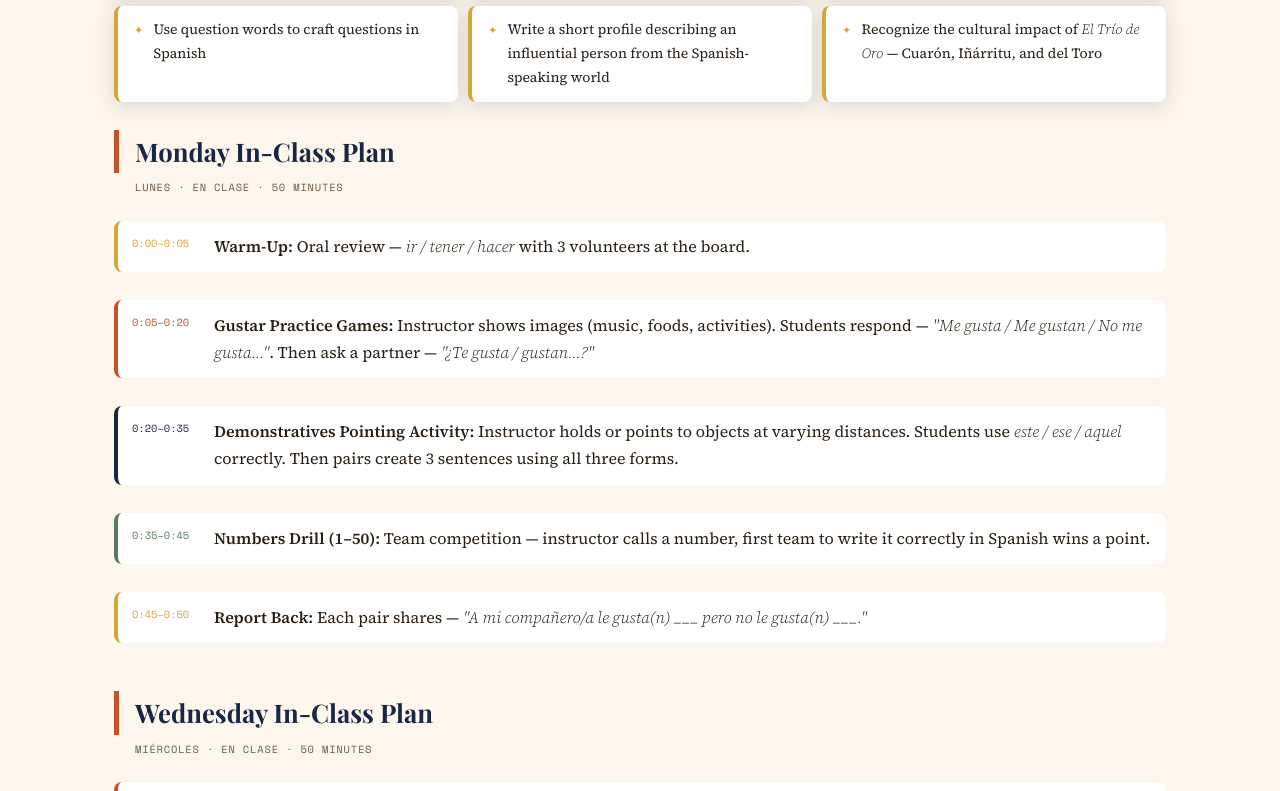
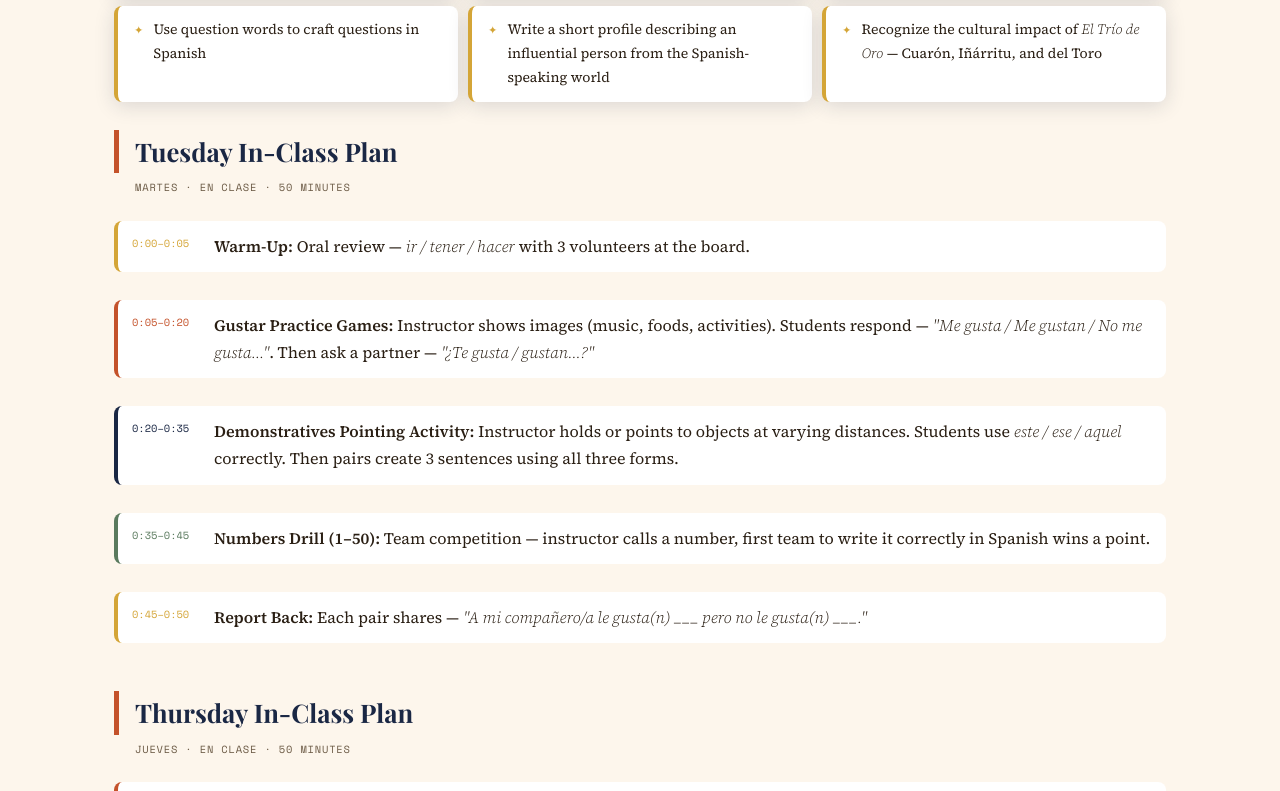
Before and after one commit to jmmenjivar21/IP_SPAN121_Textbook_Chapter2.2, a plain HTML site: page index.html in a window 1280 px wide. Shown: the part 700-1491 px from the top of the page. Drawn offline with nearby package versions, Linux system fonts and the light colour scheme; a web font is replaced by a local one.

Commit message:
Update index.html

```diff
--- a/index.html
+++ b/index.html
@@ -884,9 +884,9 @@
     <div class="obj-item"><span>Recognize the cultural impact of <em>El Trío de Oro</em> — Cuarón, Iñárritu, and del Toro</span></div>
   </div>
 
-  <!-- Monday class plan -->
-  <h2 class="section-title">Monday In-Class Plan</h2>
-  <p class="section-meta">Lunes · En clase · 50 minutes</p>
+  <!-- Tuesday class plan -->
+  <h2 class="section-title">Tuesday In-Class Plan</h2>
+  <p class="section-meta">Martes · En clase · 50 minutes</p>
 
   <div style="display:grid;gap:12px;margin-bottom:32px;">
     <div class="exercise-item" style="background:white;border-left:4px solid var(--gold)">
@@ -911,9 +911,9 @@
     </div>
   </div>
 
-  <!-- Wednesday plan -->
-  <h2 class="section-title">Wednesday In-Class Plan</h2>
-  <p class="section-meta">Miércoles · En clase · 50 minutes</p>
+  <!-- Thursday plan -->
+  <h2 class="section-title">Thursday In-Class Plan</h2>
+  <p class="section-meta">Jueves · En clase · 50 minutes</p>
 
   <div style="display:grid;gap:12px;margin-bottom:32px;">
     <div class="exercise-item" style="background:white;border-left:4px solid var(--terracotta)">
@@ -984,7 +984,7 @@
 <!-- ═══════════════════════════════════════════════ GRAMÁTICA -->
 <section id="gramatica">
   <h2 class="section-title">Gramática — Grammar Notes</h2>
-  <p class="section-meta">Week 4 · Two key structures</p>
+  <p class="section-meta">Week 4 · Three key structures</p>
 
   <!-- GRAMMAR BOX 1 — gustar -->
   <div class="grammar-box">
```
